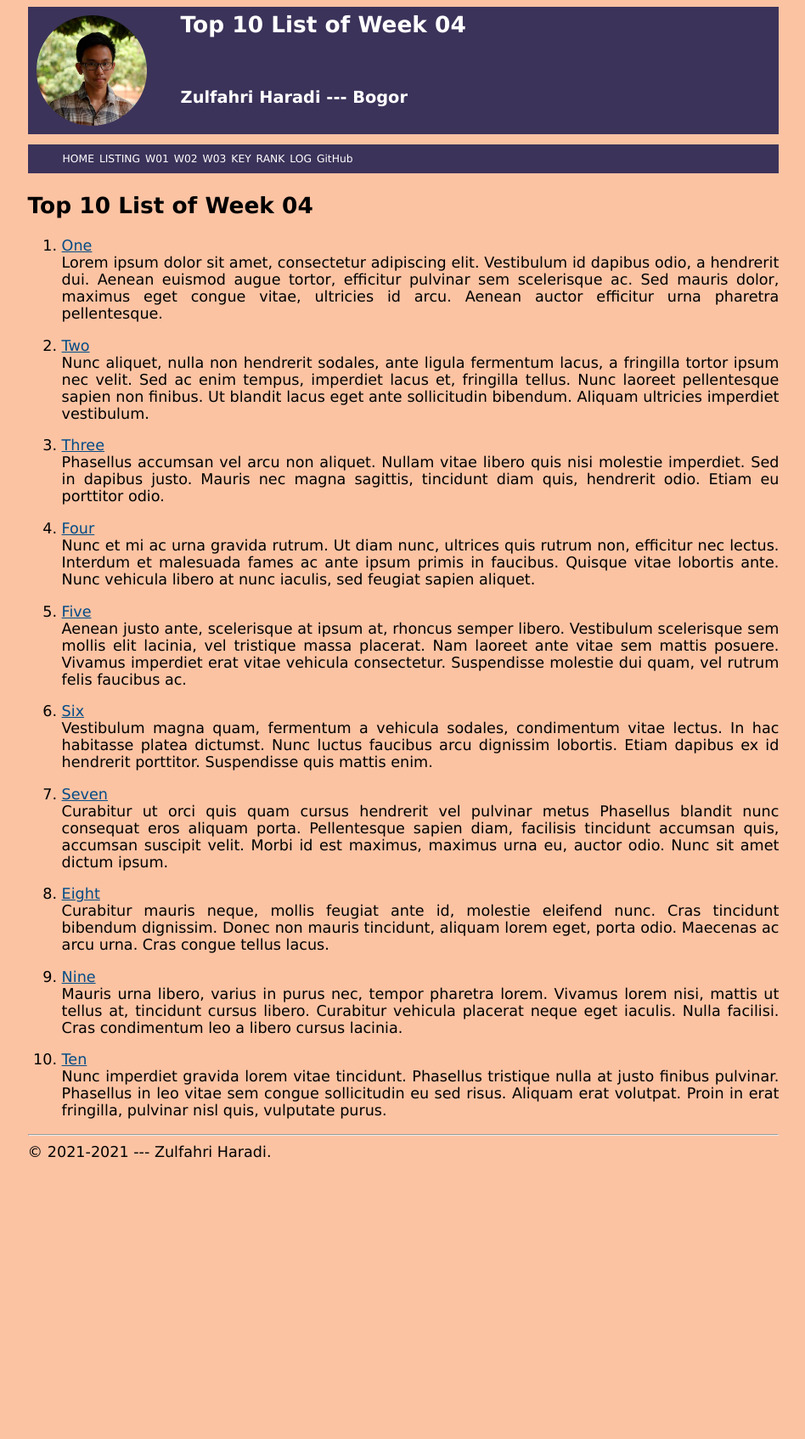
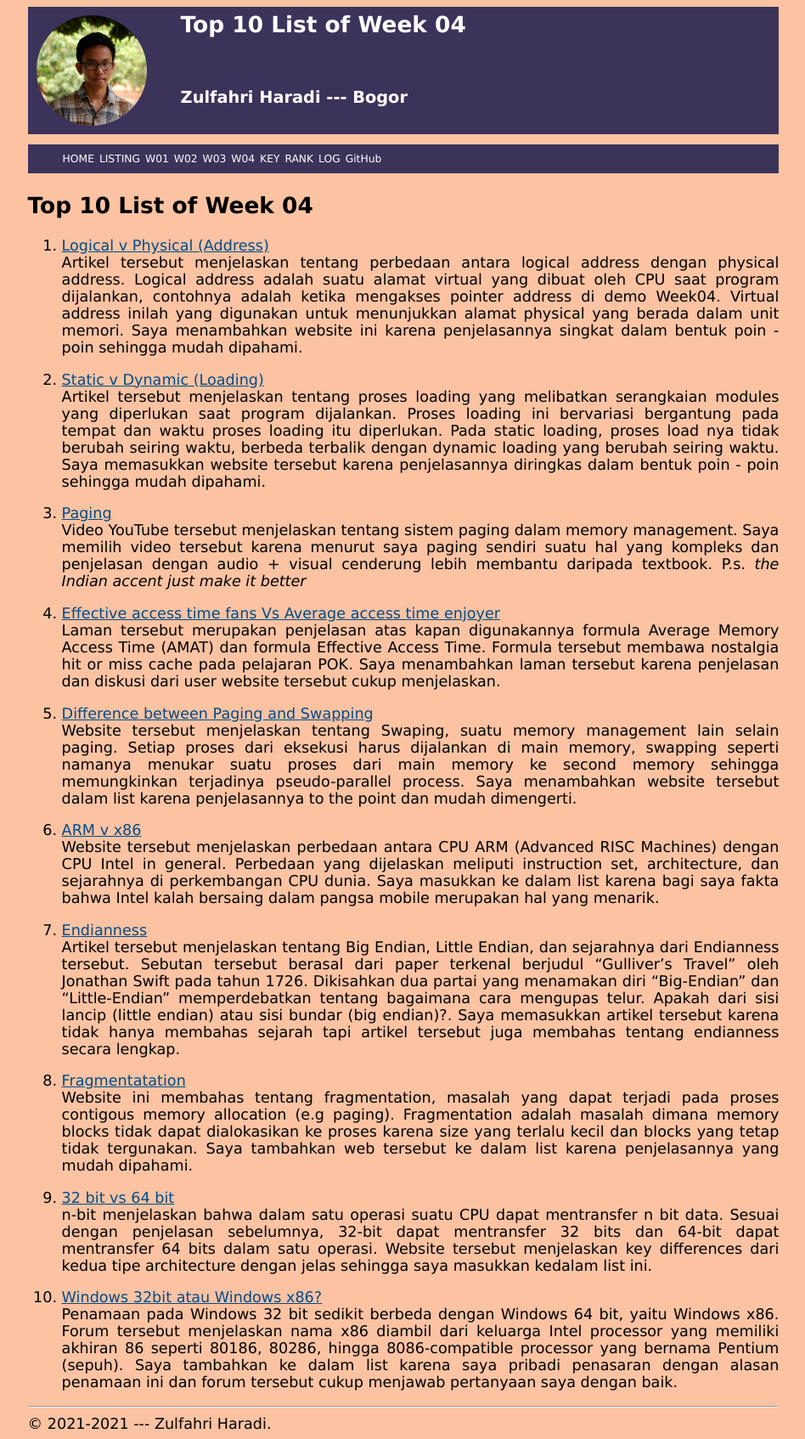
Before and after one commit to haradijul/os211, a Jekyll site: the page built from w04.md, in a window 1280 px wide. Shown: the whole page at 85% size, without its empty margins (165-1113 px from the left). Built offline with Jekyll 4.4.1, drawn with Linux system fonts in a browser that asks for light colours; our own code applies the rules of GitHub Pages for plain Markdown files; before the commit the page ends 1374 px from its top, so only the background shows below that.

Commit message:
os211 haradijul

```diff
--- a/TXT/mylog.txt
+++ b/TXT/mylog.txt
@@ -41,9 +41,13 @@ ZCZC W03 1 L19 Assignment#9: Make checksum and sign it
 ZCZC W03 30 L08 Trying FUSE Demo
 ZCZC W03 90 L05 GSGS File System related
 ZCZC W04 105 L02 Weekly Zoom Meeting
+ZCZC W04 120 L05 GSGS Memory management related
 ZCZC W04 60 L08 Trying to connect to @os211.vlsm.org
+ZCZC W04 90 L11 Assignment#1: Read OSC10 Chapter 9
 ZCZC W04 80 L12 Assignment#2: Try Demos week03 and week04
-ZCZC W04 10 L15 Assignment#5: Update mylog.txt(this) for week04
+ZCZC W04 40 L13 Assignment#3: Read neighbors' links and rank them
+ZCZC W04 180 L14 Assignment#4: Create my own top ten links
+ZCZC W04 15 L15 Assignment#5: Update mylog.txt(this) for week04
 ZCZC W04 50 L16 Assignment#6: Download, decrypt, and tarball myW04
 ZCZC W04 10 L17 Assignment#7: Update bash script
 ZCZC W04 5 L18 Assignment#8: Make SHA256SUM and sign with detached armor
--- a/TXT/myrank.txt
+++ b/TXT/myrank.txt
@@ -6,4 +6,8 @@ ZCZC W02 irfancen
 ZCZC W02 HardJoe
 ZCZC W02 hockyy
 ZCZC W02 ikhsanpambayun
-ZCZC W02 IlmaMannix
+ZCZC W02 IlmaManix
+ZCZC W03 HardJoe
+ZCZC W03 hockyy
+ZCZC W03 IoriU
+ZCZC W03 irfancen
--- a/_includes/navbar.html
+++ b/_includes/navbar.html
@@ -9,8 +9,8 @@
     <li class='listitem'><a href='{{ site.baseurl }}/W01/'>W01</a></li>
     <li class='listitem'><a href='{{ site.baseurl }}/W02/'>W02</a></li>
     <li class='listitem'><a href='{{ site.baseurl }}/W03/'>W03</a></li>
-    <!-- <li class='listitem'><a href='{{ site.baseurl }}/W04/'>W04</a></li>
-    <li class='listitem'><a href='{{ site.baseurl }}/W05/'>W05</a></li>
+    <li class='listitem'><a href='{{ site.baseurl }}/W04/'>W04</a></li>
+    <!-- <li class='listitem'><a href='{{ site.baseurl }}/W05/'>W05</a></li>
     <li class='listitem'><a href='{{ site.baseurl }}/W06/'>W06</a></li>
     <li class='listitem'><a href='{{ site.baseurl }}/W07/'>W07</a></li>
     <li class='listitem'><a href='{{ site.baseurl }}/W08/'>W08</a></li>
--- a/w04.md
+++ b/w04.md
@@ -5,72 +5,32 @@ permalink: /W04/
 
 # Top 10 List of Week 04
 
-1. [One](https://en.wikipedia.org/wiki/1)<br>
-Lorem ipsum dolor sit amet, consectetur adipiscing elit.
-Vestibulum id dapibus odio, a hendrerit dui.
-Aenean euismod augue tortor, efficitur pulvinar sem scelerisque ac.
-Sed mauris dolor, maximus eget congue vitae, ultricies id arcu.
-Aenean auctor efficitur urna pharetra pellentesque.
+1. [Logical v Physical (Address)](https://techdifferences.com/difference-between-logical-and-physical-address.html)<br>
+Artikel tersebut menjelaskan tentang perbedaan antara logical address dengan physical address. Logical address adalah suatu alamat virtual yang dibuat oleh CPU saat program dijalankan, contohnya adalah ketika mengakses pointer address di demo Week04. Virtual address inilah yang digunakan untuk menunjukkan alamat physical yang berada dalam unit memori. Saya menambahkan website ini karena penjelasannya singkat dalam bentuk poin - poin sehingga mudah dipahami.
 
-2. [Two](https://en.wikipedia.org/wiki/2)<br>
-Nunc aliquet, nulla non hendrerit sodales, ante ligula fermentum lacus, a fringilla tortor ipsum nec velit.
-Sed ac enim tempus, imperdiet lacus et, fringilla tellus.
-Nunc laoreet pellentesque sapien non finibus.
-Ut blandit lacus eget ante sollicitudin bibendum.
-Aliquam ultricies imperdiet vestibulum.
+2. [Static v Dynamic (Loading)](https://prepinsta.com/operating-systems/static-vs-dynamic-loading/)<br>
+Artikel tersebut menjelaskan tentang proses loading yang melibatkan serangkaian modules yang diperlukan saat program dijalankan. Proses loading ini bervariasi bergantung pada tempat dan waktu proses loading itu diperlukan. Pada static loading, proses load nya tidak berubah seiring waktu, berbeda terbalik dengan dynamic loading yang berubah seiring waktu. Saya memasukkan website tersebut karena penjelasannya diringkas dalam bentuk poin - poin sehingga mudah dipahami.
 
-3. [Three](https://en.wikipedia.org/wiki/3)<br>
-Phasellus accumsan vel arcu non aliquet.
-Nullam vitae libero quis nisi molestie imperdiet.
-Sed in dapibus justo.
-Mauris nec magna sagittis, tincidunt diam quis, hendrerit odio.
-Etiam eu porttitor odio.
+3. [Paging](https://youtu.be/6c-mOFZwP_8)<br>
+Video YouTube tersebut menjelaskan tentang sistem paging dalam memory management. Saya memilih video tersebut karena menurut saya paging sendiri suatu hal yang kompleks dan penjelasan dengan audio + visual cenderung lebih membantu daripada textbook. P.s. *the Indian accent just make it better*
 
-4. [Four](https://en.wikipedia.org/wiki/4)<br>
-Nunc et mi ac urna gravida rutrum.
-Ut diam nunc, ultrices quis rutrum non, efficitur nec lectus.
-Interdum et malesuada fames ac ante ipsum primis in faucibus.
-Quisque vitae lobortis ante.
-Nunc vehicula libero at nunc iaculis, sed feugiat sapien aliquet.
+4. [Effective access time fans Vs Average access time enjoyer](https://gateoverflow.in/36416/effective-access-time-vs-average-access-time)<br>
+Laman tersebut merupakan penjelasan atas kapan digunakannya formula Average Memory Access Time (AMAT) dan formula Effective Access Time. Formula tersebut membawa nostalgia hit or miss cache pada pelajaran POK. Saya menambahkan laman tersebut karena penjelasan dan diskusi dari user website tersebut cukup menjelaskan.
 
-5. [Five](https://en.wikipedia.org/wiki/5)<br>
-Aenean justo ante, scelerisque at ipsum at, rhoncus semper libero.
-Vestibulum scelerisque sem mollis elit lacinia, vel tristique massa placerat.
-Nam laoreet ante vitae sem mattis posuere.
-Vivamus imperdiet erat vitae vehicula consectetur.
-Suspendisse molestie dui quam, vel rutrum felis faucibus ac.
+5. [Difference between Paging and Swapping](https://techdifferences.com/difference-between-paging-and-swapping-in-os.html)<br>
+Website tersebut menjelaskan tentang Swaping, suatu memory management lain selain paging. Setiap proses dari eksekusi harus dijalankan di main memory, swapping seperti namanya menukar suatu proses dari main memory ke second memory sehingga memungkinkan terjadinya pseudo-parallel process. Saya menambahkan website tersebut dalam list karena penjelasannya to the point dan mudah dimengerti.
 
-6. [Six](https://en.wikipedia.org/wiki/6)<br>
-Vestibulum magna quam, fermentum a vehicula sodales, condimentum vitae lectus.
-In hac habitasse platea dictumst.
-Nunc luctus faucibus arcu dignissim lobortis.
-Etiam dapibus ex id hendrerit porttitor.
-Suspendisse quis mattis enim.
+6. [ARM v x86](https://www.androidauthority.com/arm-vs-x86-key-differences-explained-568718/)<br>
+Website tersebut menjelaskan perbedaan antara CPU ARM (Advanced RISC Machines) dengan CPU Intel in general. Perbedaan yang dijelaskan meliputi instruction set, architecture, dan sejarahnya di perkembangan CPU dunia. Saya masukkan ke dalam list karena bagi saya fakta bahwa Intel kalah bersaing dalam pangsa mobile merupakan hal yang menarik.
 
-7. [Seven](https://en.wikipedia.org/wiki/7)<br>
-Curabitur ut orci quis quam cursus hendrerit vel pulvinar metus
-Phasellus blandit nunc consequat eros aliquam porta.
-Pellentesque sapien diam, facilisis tincidunt accumsan quis, accumsan suscipit velit.
-Morbi id est maximus, maximus urna eu, auctor odio.
-Nunc sit amet dictum ipsum.
+7. [Endianness](https://titanwolf.org/Network/Articles/Article?AID=5067acff-0a87-40bb-99c5-ccefc934b846#gsc.tab=0)<br>
+Artikel tersebut menjelaskan tentang Big Endian, Little Endian, dan sejarahnya dari Endianness tersebut. Sebutan tersebut berasal dari paper terkenal berjudul "Gulliver's Travel" oleh Jonathan Swift pada tahun 1726. Dikisahkan dua partai yang menamakan diri "Big-Endian" dan "Little-Endian" memperdebatkan tentang bagaimana cara mengupas telur. Apakah dari sisi lancip (little endian) atau sisi bundar (big endian)?. Saya memasukkan artikel tersebut karena tidak hanya membahas sejarah tapi artikel tersebut juga membahas tentang endianness secara lengkap.
 
-8. [Eight](https://en.wikipedia.org/wiki/8)<br>
-Curabitur mauris neque, mollis feugiat ante id, molestie eleifend nunc.
-Cras tincidunt bibendum dignissim.
-Donec non mauris tincidunt, aliquam lorem eget, porta odio.
-Maecenas ac arcu urna.
-Cras congue tellus lacus.
+8. [Fragmentatation](https://afteracademy.com/blog/what-is-fragmentation-and-what-are-its-types)<br>
+Website ini membahas tentang fragmentation, masalah yang dapat terjadi pada proses contigous memory allocation (e.g paging). Fragmentation adalah masalah dimana memory blocks tidak dapat dialokasikan ke proses karena size yang terlalu kecil dan blocks yang tetap tidak tergunakan. Saya tambahkan web tersebut ke dalam list karena penjelasannya yang mudah dipahami.
 
-9. [Nine](https://en.wikipedia.org/wiki/9)<br>
-Mauris urna libero, varius in purus nec, tempor pharetra lorem.
-Vivamus lorem nisi, mattis ut tellus at, tincidunt cursus libero.
-Curabitur vehicula placerat neque eget iaculis.
-Nulla facilisi.
-Cras condimentum leo a libero cursus lacinia.
+9. [32 bit vs 64 bit](https://www.guru99.com/32-bit-vs-64-bit-operating-systems.html)<br>
+n-bit menjelaskan bahwa dalam satu operasi suatu CPU dapat mentransfer n bit data. Sesuai dengan penjelasan sebelumnya, 32-bit dapat mentransfer 32 bits  dan 64-bit dapat mentransfer 64 bits dalam satu operasi. Website tersebut  menjelaskan key differences dari kedua tipe architecture dengan jelas sehingga saya masukkan kedalam list ini.
 
-10. [Ten](https://en.wikipedia.org/wiki/10)<br>
-Nunc imperdiet gravida lorem vitae tincidunt.
-Phasellus tristique nulla at justo finibus pulvinar.
-Phasellus in leo vitae sem congue sollicitudin eu sed risus.
-Aliquam erat volutpat.
-Proin in erat fringilla, pulvinar nisl quis, vulputate purus.
+10. [Windows 32bit atau Windows x86?](https://dev.to/alphaolomi/why-is-32-bit-called-x86-and-not-x32-46ae)<br>
+Penamaan pada Windows 32 bit sedikit berbeda dengan Windows 64 bit, yaitu Windows x86. Forum tersebut menjelaskan nama x86 diambil dari keluarga Intel processor yang memiliki akhiran 86 seperti 80186, 80286, hingga 8086-compatible processor yang bernama Pentium (sepuh). Saya tambahkan ke dalam list karena saya pribadi penasaran dengan alasan penamaan ini dan forum tersebut cukup menjawab pertanyaan saya dengan baik.
```
Also changed, not shown: 4 other files.
